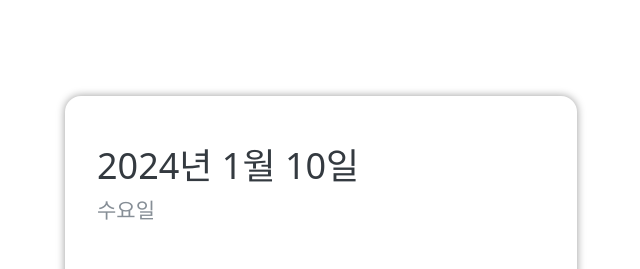
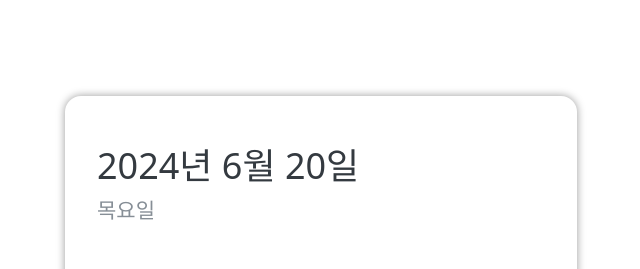
Before and after one commit to binwoojoo/react-study202406, a React (Create React App) app: page / in a window 1280 px wide. Shown: the top 269 px of the page, without its empty margins (319-959 px from the left). Built offline with nearby package versions, Linux system fonts and the light colour scheme; the HTML template or start-up script is replaced by a standard one.

Commit message:
날짜와 할일 개수 처리 마무리

```diff
--- a/src/components/Todo/TodoHeader.js
+++ b/src/components/Todo/TodoHeader.js
@@ -1,12 +1,22 @@
-import React from 'react';
-import './scss/TodoHeader.scss';
+import React from "react";
+import "./scss/TodoHeader.scss";
 
-const TodoHeader = ({todos}) => {
+const TodoHeader = ({ count }) => {
+  const today = new Date();
+
+  const dateString = today.toLocaleDateString("ko-KR", {
+    year: "numeric",
+    month: "long",
+    day: "numeric",
+  });
+
+  const dayName = today.toLocaleDateString("ko-KR", { weekday: "long" });
+
   return (
     <header>
-      <h1>2024년 1월 10일</h1>
-      <div className='day'>수요일</div>
-      <div className='tasks-left'>할 일 3개 남음</div>
+      <h1>{dateString}</h1>
+      <div className="day">{dayName}</div>
+      <div className="tasks-left">할 일 {count}개 남음</div>
     </header>
   );
 };
--- a/src/components/Todo/TodoInput.js
+++ b/src/components/Todo/TodoInput.js
@@ -22,6 +22,7 @@
 
     setOpen(false);
   };
+
 
   return (
     <>
--- a/src/components/Todo/TodoTemplate.js
+++ b/src/components/Todo/TodoTemplate.js
@@ -53,9 +53,12 @@
     ));
   };
 
+  // 남은 할 일 개수 세기
+  const countRestTodo = todoList.filter(todo => !todo.done).length;
+
   return (
     <div className="TodoTemplate">
-      <TodoHeader />
+      <TodoHeader count={countRestTodo}/>
       <TodoMain
         todos={todoList}
         onRemove={removeTodo}
```
